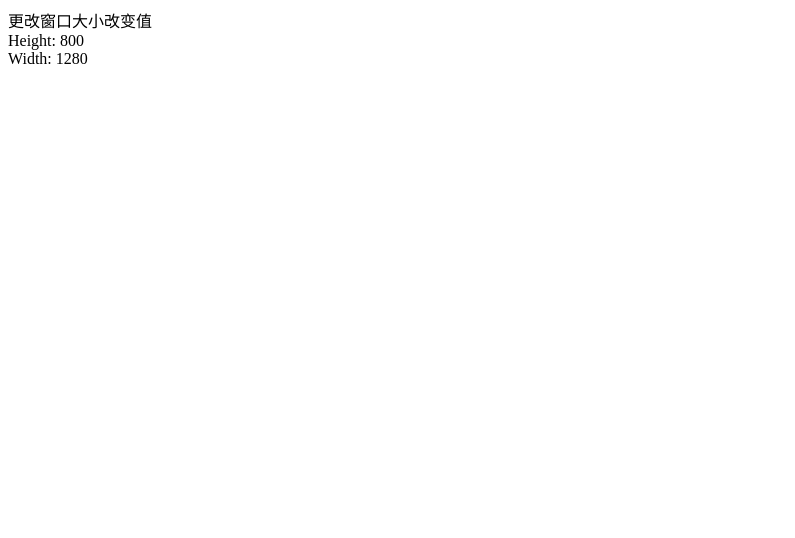
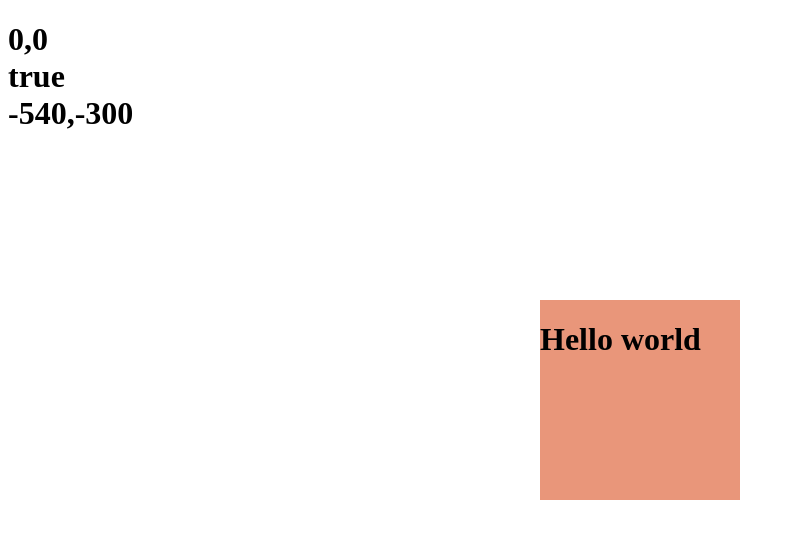
Before and after one commit to maomao124/vueuse-test, a Vue app: page / in a window 1280 px wide. Shown: the top 538 px of the page, without its empty margins (0-795 px from the left). Built offline with nearby package versions, Linux system fonts and the light colour scheme.

Commit message:
useMouseInElement

```diff
--- a/src/main.ts
+++ b/src/main.ts
@@ -1,4 +1,4 @@
 import { createApp } from 'vue'
-import App from './view/View7.vue'
+import App from './view/View8.vue'
 
 createApp(App).mount('#app')
--- /dev/null
+++ b/src/view/View8.vue
@@ -0,0 +1,33 @@
+<template>
+  <div>
+    <div id="d" ref="target">
+      <h1>Hello world</h1>
+    </div>
+    <h1>{{ x }},{{ y }}<br>
+      {{ isOutside }}<br>
+      {{ elementX }},{{ elementY }}</h1>
+  </div>
+</template>
+
+<script lang="ts" setup>
+
+import {ref} from "vue";
+import {useMouseInElement} from "@vueuse/core";
+
+const target = ref(null)
+const {x, y, isOutside, elementX, elementY} = useMouseInElement(target)
+
+</script>
+
+<style scoped>
+
+#d {
+  background: darksalmon;
+  position: absolute;
+  top: 50%;
+  left: 50%;
+  transform: translate(-50%, -50%);
+  width: 200px;
+  height: 200px;
+}
+</style>
```
